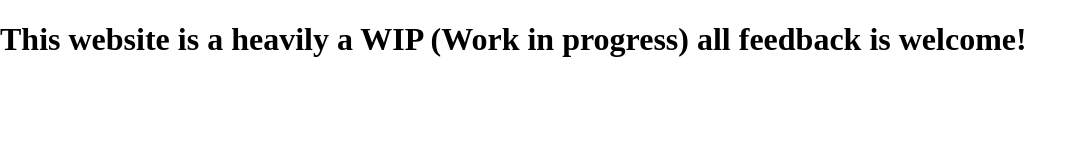
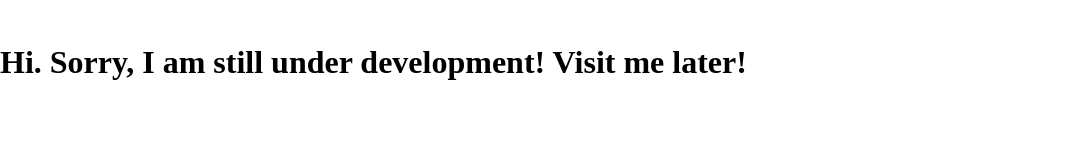
Before and after one commit to Mathspy/mathspy-me, a Gatsby site: page / in a window 1280 px wide. Shown: the whole page, without its empty margins (0-1087 px from the left). Built offline with nearby package versions, Linux system fonts and the light colour scheme; Gatsby itself is replaced by a stand-in of ours.

Commit message:
Changed homepage into old homepage

```diff
--- a/src/pages/index.js
+++ b/src/pages/index.js
@@ -4,11 +4,12 @@ import Layout from "../components/Layout";
 
 const IndexPage = () => (
   <Layout>
-    <h1>
-      This website is a heavily a WIP (Work in progress) all feedback is
-      welcome!
-    </h1>
+    <h1>Hi. Sorry, I am still under development! Visit me later! <svg height="52px" xmlns="http://www.w3.org/2000/svg" version="1" viewBox="0 0 645 585">
+      <path d="M297.3 550.9a667.9 667.9 0 0 0-76.4-67c-83.8-63.1-95.2-72.3-129.2-103.6C29 322.6 2.4 264.6 2.5 186c0-38.4 2.7-53.2 13.4-75.8 18.3-38.4 45.1-67 79.5-84.4 24.3-12.4 36.3-17.8 76.9-18 42.5-.3 51.4 4.6 76.4 18.4 30.5 16.7 61.8 52.4 68.3 77.8l4 15.7 9.8-21.6c55.7-122 233.6-120.2 295.5 3 19.7 39 21.8 122.5 4.4 169.5-22.7 61.3-65.4 108-164 179.7-64.7 47-137.9 118-143 128-6 11.6-.3 1.8-26.4-27.4z" fill="#FFF" />
+    </svg></h1>
   </Layout>
 );
 
+
+
 export default IndexPage;
```
